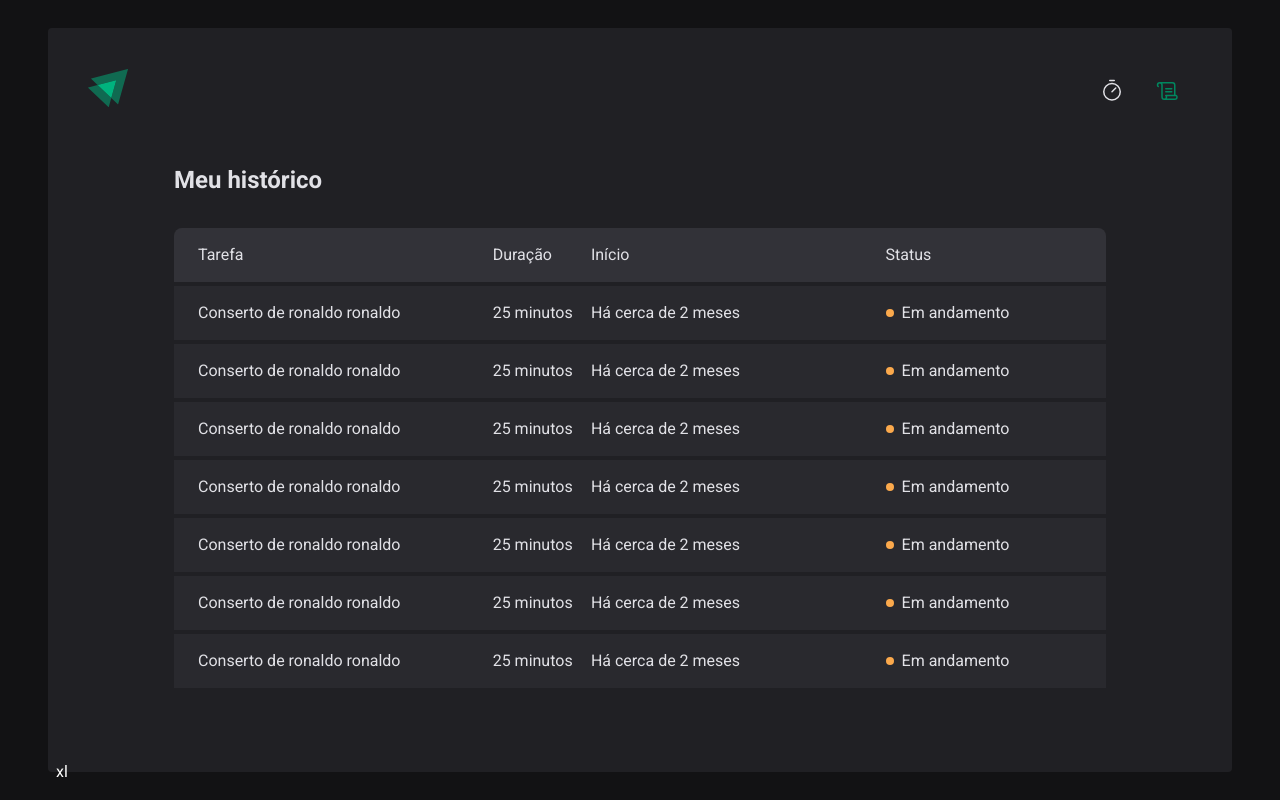
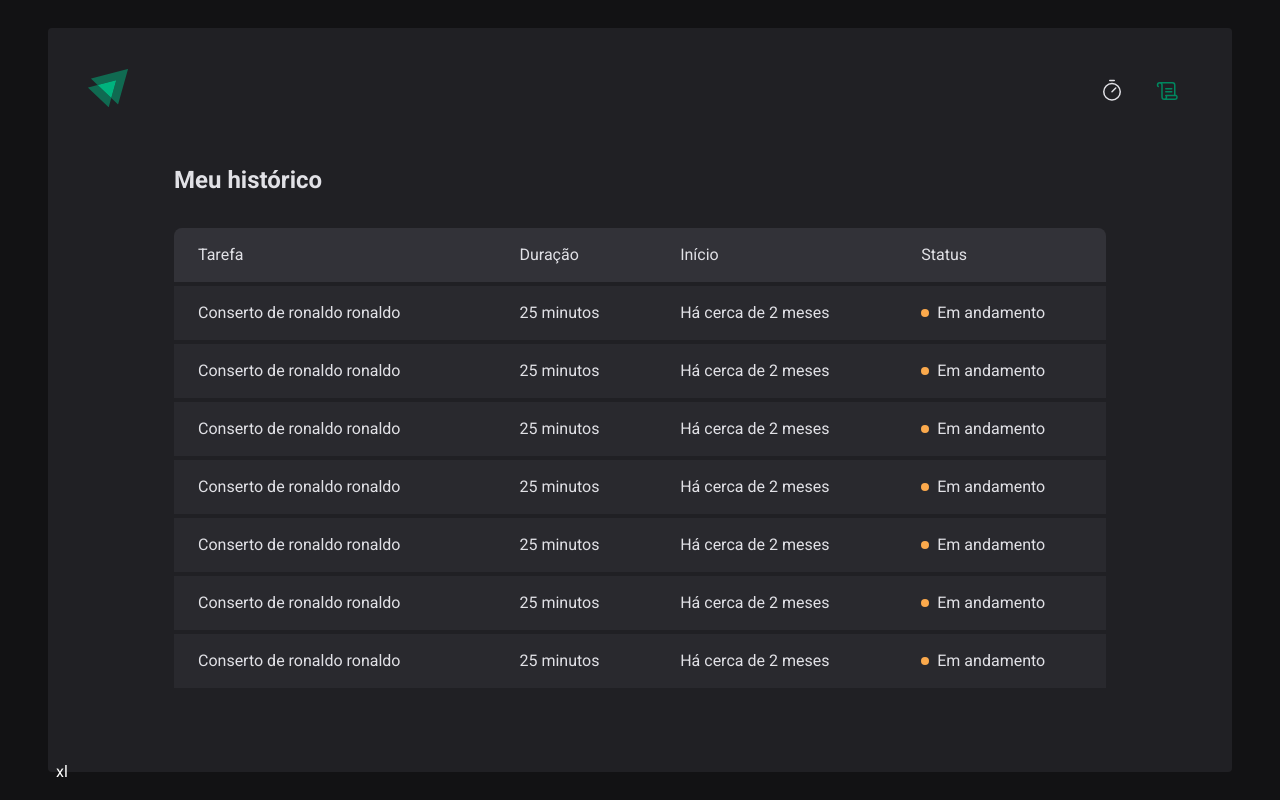
Before and after one commit to luksquitos/ignite-timer, a React (Vite) app: page /history in a window 1280 px wide. Built offline with nearby package versions, Linux system fonts and the light colour scheme.

Commit message:
refact: espaçamento dos elementos do taskboard

```diff
--- a/src/components/Task.tsx
+++ b/src/components/Task.tsx
@@ -2,9 +2,9 @@
 
 export function Task(){
   return (
-    <div className="mt-1 px-6 bg-[#29292e] h-[54px] grid grid-cols-9">
-      <p className="flex items-center col-span-3 overflow-hidden">Conserto de ronaldo ronaldo</p>
-      <p className="flex items-center ">25 minutos</p>
+    <div className="mt-1 px-6 bg-[#29292e] h-[54px] grid grid-cols-11">
+      <p className="flex items-center col-span-4 overflow-hidden">Conserto de ronaldo ronaldo</p>
+      <p className="flex items-center col-span-2">25 minutos</p>
       <p className="flex items-center col-span-3">Há cerca de 2 meses</p>
       <p className="flex items-center gap-2 col-span-2"> <span className="size-2 bg-yellow ll rounded-full"></span>Em andamento</p>
     </div>
--- a/src/components/TaskBoard.tsx
+++ b/src/components/TaskBoard.tsx
@@ -4,9 +4,9 @@ import { Task } from "./Task";
 export function TaskBoard(){
   return (
     <section>
-      <header className="mt-8 px-6 w-full h-[54px] bg-gray3 text-gray7 grid grid-cols-9 rounded-tl-lg rounded-tr-lg">
-        <p className="flex items-center col-span-3">Tarefa</p>
-        <p className="flex items-center ">Duração</p>
+      <header className="mt-8 px-6 w-full h-[54px] bg-gray3 text-gray7 grid grid-cols-11 rounded-tl-lg rounded-tr-lg">
+        <p className="flex items-center col-span-4">Tarefa</p>
+        <p className="flex items-center col-span-2">Duração</p>
         <p className="flex items-center col-span-3">Início</p>
         <p className="flex items-center col-span-2">Status</p>
       </header>
```
